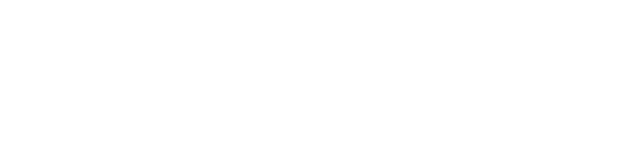
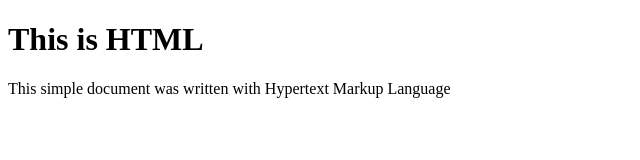
Before and after one commit to MKnoles78/JavaScriptPractice, a plain HTML site: page index.html in a window 1280 px wide. Shown: the whole page, without its empty margins (0-640 px from the left). Drawn offline with Linux system fonts and the light colour scheme.

Commit message:
creating a simple HTML page

```diff
--- a/index.html
+++ b/index.html
@@ -4,15 +4,15 @@
     <head>
         <meta charset="utf-8">
         <meta http-equiv="X-UA-Compatible" content="IE=edge">
-        <title></title>
+        <title>Hello, HTML!</title>
         <meta name="description" content="">
         <meta name="viewport" content="width=device-width, initial-scale=1">
         <link rel="stylesheet" href="">
     </head>
     <body>
-        <!--[if lt IE 7]>
-            <p class="browsehappy">You are using an <strong>outdated</strong> browser. Please <a href="#">upgrade your browser</a> to improve your experience.</p>
-        <![endif]-->
+        <h1>This is HTML</h1>
+        <p id="introduction">This simple document was written with Hypertext Markup Language</p>
+
 
         <script src="" async defer></script>
     </body>
```
